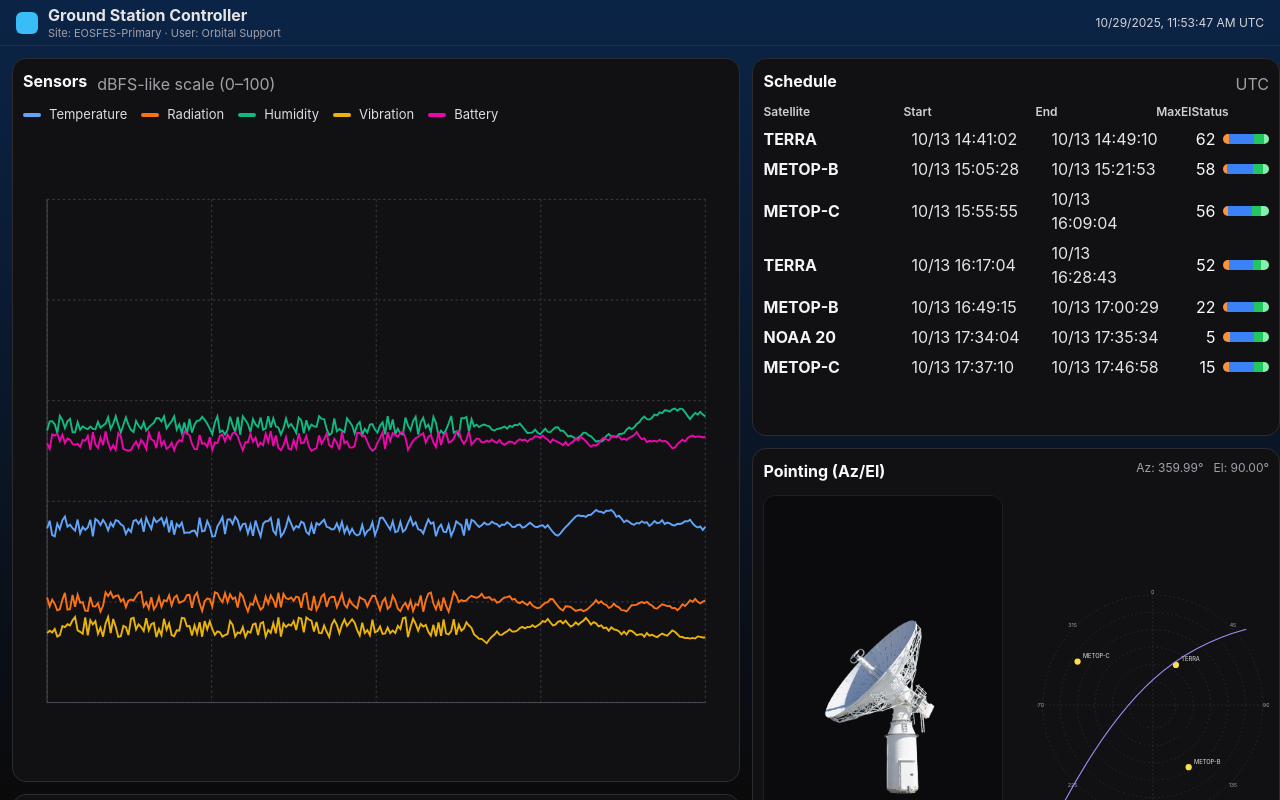
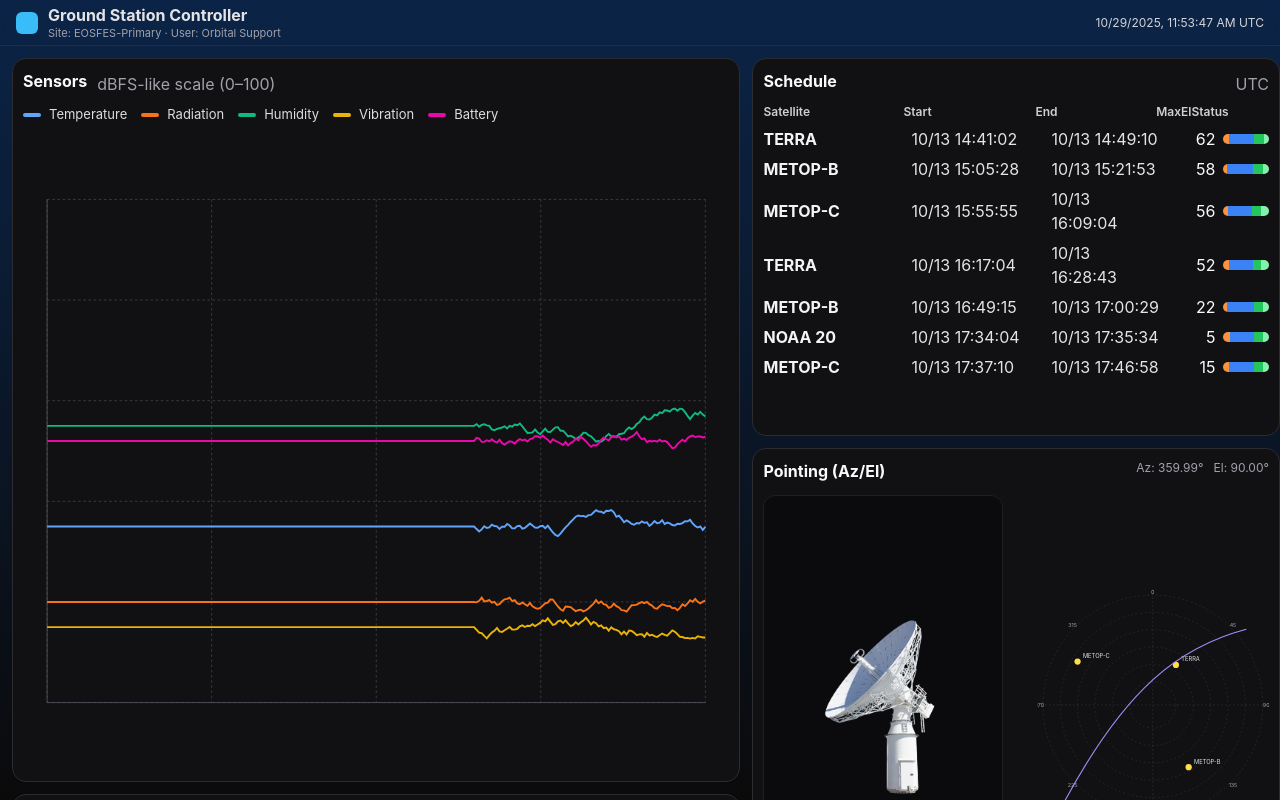
Before and after one commit to Gyeongje/gs_visual, a React (Create React App) app: page / in a window 1280 px wide. Built offline with nearby package versions, Linux system fonts and the light colour scheme.

Commit message:
UPDATE sensors: 초기 배열 상수화

```diff
--- a/src/App.js
+++ b/src/App.js
@@ -246,7 +246,7 @@ function SpectrumPanel() {
   const [data, setData] = React.useState(() =>
     series.map((s) => ({
       key: s.key,
-      points: Array.from({ length: N }, () => s.base + (Math.random() - 0.5) * 4),
+      points: Array.from({ length: N }, () => s.base),
       effectiveMode: "normal", // 지표에 실제로 적용 중인 모드
       pending: null, // { toMode: "normal"|"burst", at: timestamp }
     }))
```
